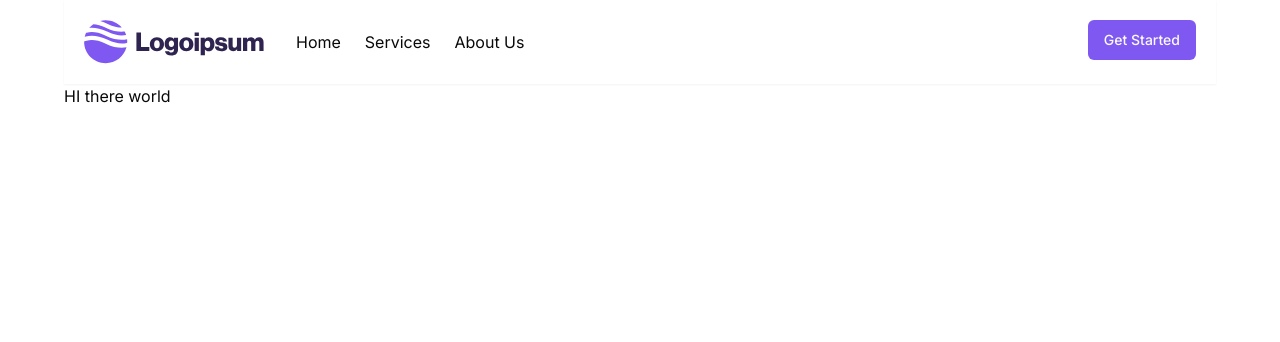
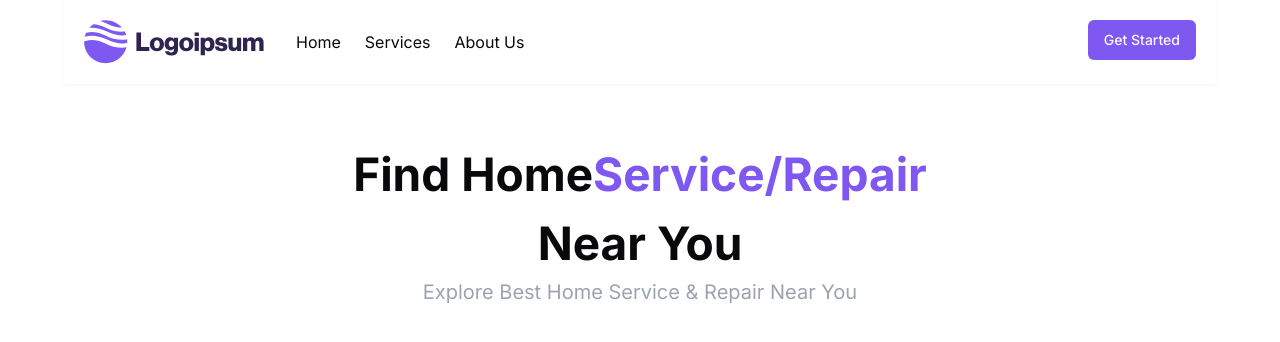
Before and after one commit to gmells/home_service_web_app, a Next.js app: page / in a window 1280 px wide. Shown: the top 342 px of the page. Built offline with nearby package versions, Linux system fonts and the light colour scheme.

Commit message:
Create and Add Hero component to Page file

```diff
--- /dev/null
+++ b/app/components/Hero.jsx
@@ -0,0 +1,20 @@
+import React from "react";
+
+const Hero = () => {
+  return (
+    <div className="flex items-center flex-col justify-center pt-14 pb-7">
+      <h2 className="font-bold text-[46px] text-center">
+        Find Home
+        <span className="text-primary">Service/Repair</span>
+        <br /> Near You
+      </h2>
+      <h2 className="text-xl text-gray-400">
+        Explore Best Home Service & Repair Near You
+      </h2>
+
+      <div></div>
+    </div>
+  );
+};
+
+export default Hero;
--- a/app/page.js
+++ b/app/page.js
@@ -1,9 +1,11 @@
+import { Button } from "@/components/ui/button";
 import Image from "next/image";
+import Hero from "./components/Hero";
 
 export default function Home() {
   return (
     <div>
-      <h2>HI there world</h2>
+      <Hero />
     </div>
   );
 }
```
